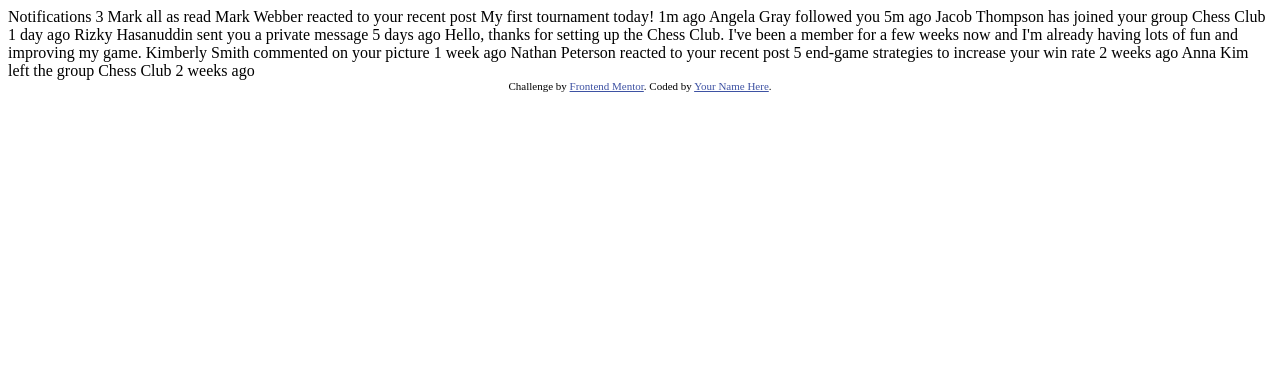
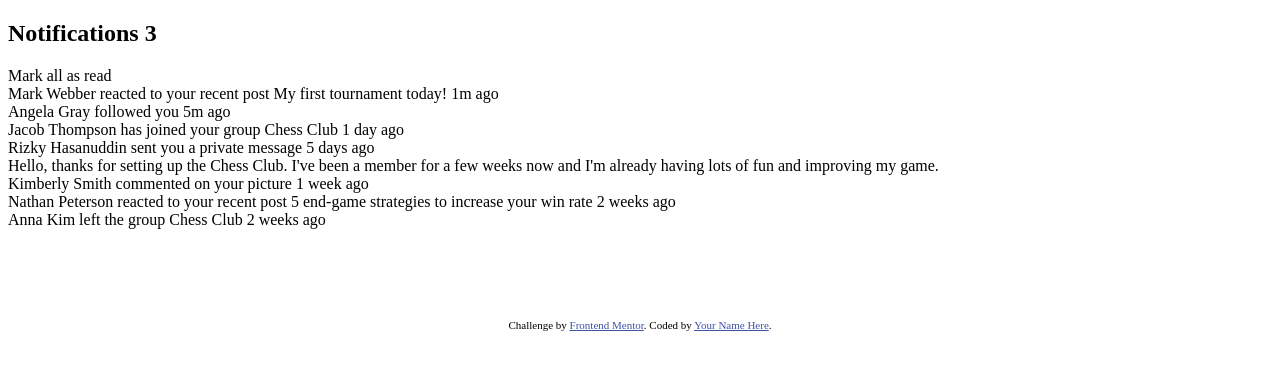
Before and after one commit to DBurgess93/notifications-page, a plain HTML site: page index.html in a window 1280 px wide. Drawn offline with Linux system fonts and the light colour scheme.

Commit message:
html containers

```diff
--- a/index.html
+++ b/index.html
@@ -15,34 +15,50 @@
   </style>
 </head>
 <body>
+  <div class="container-notif-panel">
+    <div class="header-notif-panel">
+      <h2>Notifications 3</h2>
+      <div class="minimal-button">Mark all as read</div>
+    </div>
 
-  Notifications 3
-
-  Mark all as read
-
+    <div class="notifcation">
       Mark Webber reacted to your recent post My first tournament today!
       1m ago
-
+    </div>
+    <div class="notification">
       Angela Gray followed you
       5m ago
-
+    </div>
+    <div class="notification">
       Jacob Thompson has joined your group Chess Club
       1 day ago
-
+    </div>
+    <div class="notication">
       Rizky Hasanuddin sent you a private message
       5 days ago
+      <div class="message-view">
         Hello, thanks for setting up the Chess Club. I've been a member for a few weeks now and
         I'm already having lots of fun and improving my game.
-
+      </div>
+    </div>
+    <div class="notification">
       Kimberly Smith commented on your picture
       1 week ago
-
+    </div>
+    <div class="notification">
       Nathan Peterson reacted to your recent post 5 end-game strategies to increase your win rate
       2 weeks ago
-
+    </div>
+    <div class="notification">
     Anna Kim left the group Chess Club
     2 weeks ago
-
+    </div>
+  </div>
+  <br>
+  <br>
+  <br>
+  <br>
+  <br>
   <div class="attribution">
     Challenge by <a href="https://www.frontendmentor.io?ref=challenge" target="_blank">Frontend Mentor</a>.
     Coded by <a href="#">Your Name Here</a>.
```
Lines whose indentation alone changed are shown as unchanged.
